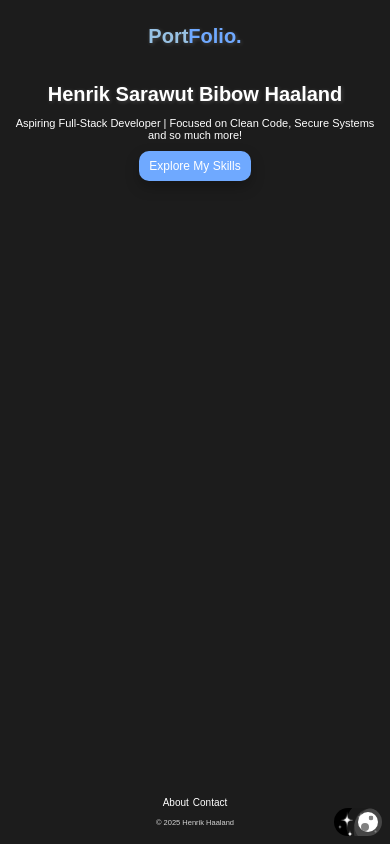
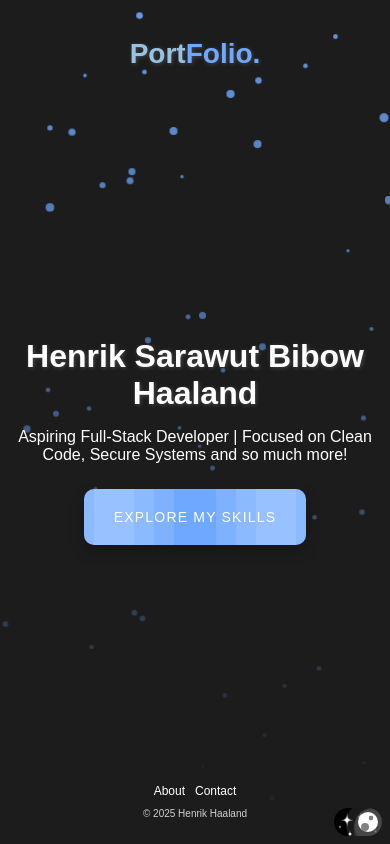
Before and after one commit to HenrikHaalandDev/Portfolio, a Flask app: page / in a window 390 px wide. Run offline with Flask 3, Linux system fonts and the light colour scheme.

Commit message:
update on css and home.html

```diff
--- a/app/static/css/styles.css
+++ b/app/static/css/styles.css
@@ -1,5 +1,5 @@
 /* ===== Root Container ===== */
-.root {
+body{
     background-color: var(--background-color);
     color: var(--main-text-color);
     min-height: 100vh;
@@ -51,22 +51,43 @@ header {
     max-width: 600px;
 }
 
-/* ===== Call-to-Action Button ===== */
-.cta-button {
-    padding: 1rem 2rem;
+/* ===== Hero-page Button ===== */
+.ems-button {
+    padding: 2rem 3rem;
     font-size: 1.4rem;
     background-color: var(--accent-color);
-    color: #fff;
     border: none;
     border-radius: 10px;
-    text-decoration: none;
     transition: background-color 0.3s ease;
     box-shadow: 0 6px 14px rgba(0, 0, 0, 0.25);
+    letter-spacing: 1.2px;
+    text-transform: uppercase;
+    overflow: hidden;
+    cursor: pointer;
 }
 
-.cta-button:hover {
-    background-color: var(--accent-color-hover);
+.ems-button a{
+    text-decoration: none;
+    color: var(--main-text-color);
 }
+
+.ems-button:hover {
+    opacity: .95;
+}
+.ems-button .animation{
+    border-radius: 100%;
+    animation: ripple 0.6s linear infinite;
+}
+
+@keyframes ripple {
+    0% {
+      box-shadow: 0 0 0 0 rgba(255, 255, 255, 0.1), 0 0 0 20px rgba(255, 255, 255, 0.1), 0 0 0 40px rgba(255, 255, 255, 0.1), 0 0 0 60px rgba(255, 255, 255, 0.1);
+    }
+
+    100% {
+      box-shadow: 0 0 0 20px rgba(255, 255, 255, 0.1), 0 0 0 40px rgba(255, 255, 255, 0.1), 0 0 0 60px rgba(255, 255, 255, 0.1), 0 0 0 80px rgba(255, 255, 255, 0);
+    }
+  }
 
 /* ===== Footer ===== */
 .footer {
@@ -100,65 +121,6 @@ header {
 }
 
 
-/* ===== Responsive Adjustments ===== */
-@media (max-width: 475px) {
-    /* ===== Header ===== */
-    header {
-        padding: 0.5rem 1rem;
-        flex-direction: column;
-        align-items: center;
-        gap: 0.5rem;
-    }
 
-    .logo {
-        font-size: 2rem;  /* Shrinking logo size */
-    }
 
-    /* ===== Hero Section ===== */
-    .content {
-        padding: 1rem 0.5rem;
-        flex-direction: column;
-        justify-content: flex-start;
-        align-items: center;
-        text-align: center;
-        gap: 1rem;  /* Bringing content elements closer */
-    }
-
-    .hero-content h1 {
-        font-size: 2rem;
-        margin: 0;
-    }
-
-    .subtitle {
-        font-size: 1.1rem;
-        margin-bottom: 1.5rem;  /* Slightly more space below subtitle */
-        max-width: 100%;  /* Allow subtitle to take full width */
-    }
-
-    /* ===== Call-to-Action Button ===== */
-    .cta-button {
-        width: 100%;
-        font-size: 1.2rem;
-        padding: 0.8rem 1rem;
-        margin-top: 1rem;  /* Tighten up button position */
-    }
-
-    /* ===== Footer ===== */
-    .footer {
-        padding: 1rem 0.5rem;
-    }
-
-    .footer nav {
-        gap: 0.4rem;
-        margin-bottom: 1rem;
-    }
-
-    .footer nav a {
-        font-size: 1rem;
-        margin: 0;
-    }
-
-    .footer-note {
-        font-size: 0.75rem;
-    }
-}
+/* ===== Skills.html ===== */
--- a/app/templates/home.html
+++ b/app/templates/home.html
@@ -6,7 +6,6 @@
 
 {% block body %}
 <div id="particle-container"></div>
-<div class="root">
     <header>
         <p class="logo">Port<span>Folio.</span></p>
     </header>
@@ -17,7 +16,8 @@
             <h1>Henrik Sarawut Bibow Haaland</h1>
             <p class="subtitle">Aspiring Full-Stack Developer | Focused on Clean Code, Secure Systems and so much more!
             </p>
-            <a class="cta-button" href="#skills">Explore My Skills</a>
+            <button class="ems-button"><a href="{{ url_for('skills.skill_page')}}"><i class="animation"></i></i>Explore
+                    My Skills<i class="animation"></i></a></button>
         </div>
     </section>
     <footer class="footer">
@@ -27,5 +27,4 @@
         </nav>
         <p class="footer-note">© 2025 Henrik Haaland</p>
     </footer>
-</div>
 {% endblock %}
```
